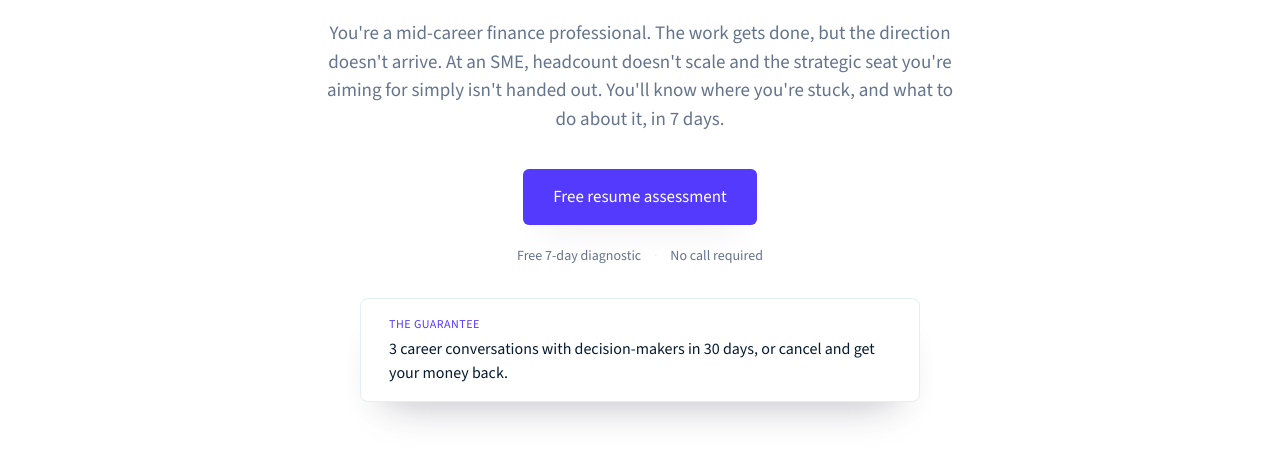
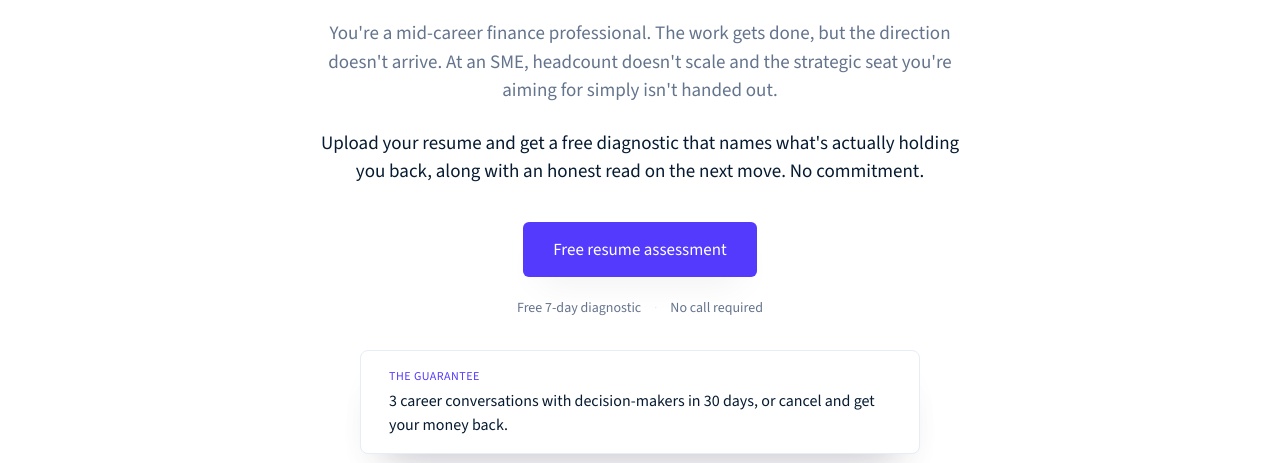
Before and after one commit to nigelburke/rusdens-landing, a plain HTML site: page index.html in a window 1280 px wide. Shown: the part 337-800 px from the top of the page. Drawn offline with nearby package versions, Linux system fonts and the light colour scheme.

Commit message:
Move ask above fold; dedupe closing band

```diff
--- a/index.html
+++ b/index.html
@@ -64,6 +64,10 @@
   header.hero .lede {
     font-weight: 300; font-size: 19px; color: var(--body);
     max-width: 640px; margin: 28px auto 0; line-height: 1.5;
+  }
+  header.hero .hero-ask {
+    font-weight: 400; font-size: 19px; color: var(--navy);
+    max-width: 640px; margin: 24px auto 0; line-height: 1.5;
   }
   .hero-actions { margin-top: 36px; }
   .btn {
@@ -146,7 +150,8 @@
   <div class="wrap">
     <span class="eyebrow">Career coaching for finance professionals</span>
     <h1>You're good at your job. That's not why you're stuck.</h1>
-    <p class="lede">You're a mid-career finance professional. The work gets done, but the direction doesn't arrive. At an SME, headcount doesn't scale and the strategic seat you're aiming for simply isn't handed out. You'll know where you're stuck, and what to do about it, in 7 days.</p>
+    <p class="lede">You're a mid-career finance professional. The work gets done, but the direction doesn't arrive. At an SME, headcount doesn't scale and the strategic seat you're aiming for simply isn't handed out.</p>
+    <p class="hero-ask">Upload your resume and get a free diagnostic that names what's actually holding you back, along with an honest read on the next move. No commitment.</p>
     <div class="hero-actions">
       <a class="btn" href="https://umoc4m0s.rpcl.host/form/34a24299-ab8e-4f0c-9902-bac5536eda2b">Free resume assessment</a>
       <p class="hero-proof">Free 7-day diagnostic <span class="dot">·</span> No call required</p>
@@ -192,7 +197,6 @@
   <section class="cta-band">
     <div class="wrap">
       <h2>Ready to see your situation clearly?</h2>
-      <p>Upload your resume and get a free diagnostic that names what's actually holding you back, along with an honest read on the next move. No commitment.</p>
       <a class="btn" href="https://umoc4m0s.rpcl.host/form/34a24299-ab8e-4f0c-9902-bac5536eda2b">Free resume assessment</a>
       <p class="cta-proof">$37.50/mo founding price <span class="dot">·</span> cap of 25 members</p>
     </div>
```
